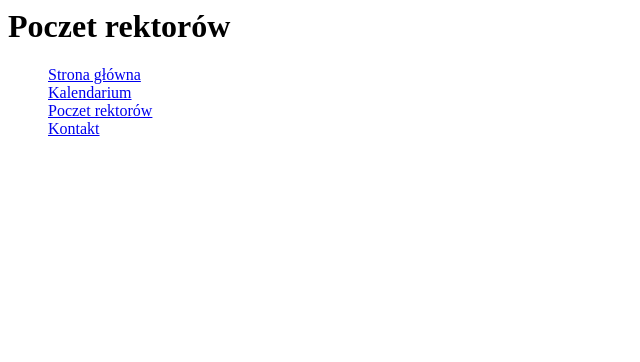
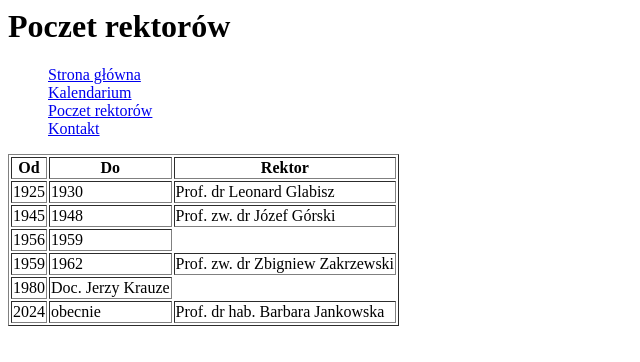
Before and after one commit to dstrugala/TechnologieInformacyjne, a plain HTML site: page poczet.html in a window 1280 px wide. Shown: the whole page, without its empty margins (0-640 px from the left). Drawn offline with Linux system fonts and the light colour scheme.

Commit message:
Update poczet.html

```diff
--- a/poczet.html
+++ b/poczet.html
@@ -31,6 +31,77 @@
                     </ul>
                 </nav>
             </header>
+            <table border="1px solid">
+                <thead>
+                    <tr>
+                        <th>Od</th>
+                        <th>Do</th>
+                        <th>Rektor</th>
+                    </tr>
+                </thead>
+                <tbody>
+                    <tr>
+                        <td>
+                            1925
+                        </td>
+                        <td>
+                            1930
+                        </td>
+                        <td>
+                            Prof. dr Leonard Glabisz
+                        </td>
+                    </tr>
+                    <tr>
+                        <td>
+                            1945
+                        </td>
+                        <td>
+                            1948
+                        </td>
+                        <td>
+                            Prof. zw. dr Józef Górski
+                        </td>
+                    </tr>
+                    <tr>
+                        <td>
+                            1956
+                        </td>
+                        <td>
+                            1959
+                        </td>
+                    </tr>
+                    <tr>
+                        <td>
+                            1959
+                        </td>
+                        <td>
+                            1962
+                        </td>
+                        <td>
+                            Prof. zw. dr Zbigniew Zakrzewski
+                        </td>
+                    </tr>
+                    <tr>
+                        <td>
+                            1980
+                        </td>
+                        <td>
+                            Doc. Jerzy Krauze
+                        </td>
+                    </tr>
+                    <tr>
+                        <td>
+                            2024
+                        </td>
+                        <td>
+                            obecnie
+                        </td>
+                        <td>
+                            Prof. dr hab. Barbara Jankowska
+                        </td>
+                    </tr>
+                </tbody>
+            </table>
         </div>
     </body>
 </html>
```
